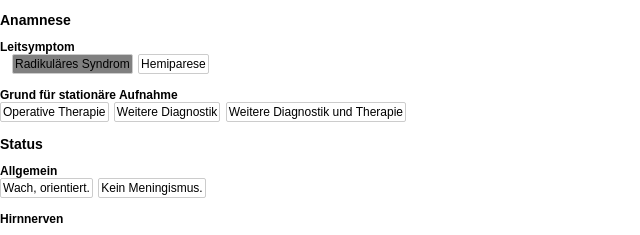
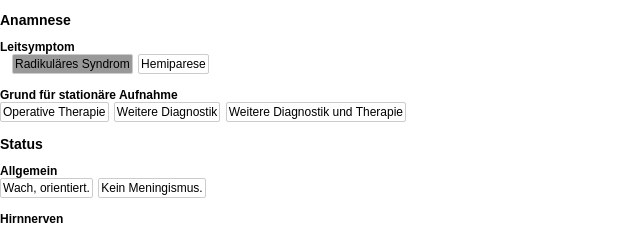
Before and after one commit to k0n5/k0n5.github.io, a plain HTML site: page index.html in a window 1280 px wide. Both pictures are taken after a click on the element "Radikuläres Syndrom". Shown: the top 235 px of the page, 0-640 px from the left. Drawn offline with Linux system fonts and the light colour scheme.

Commit message:
Update index.html

```diff
--- a/index.html
+++ b/index.html
@@ -36,7 +36,7 @@
             margin-left: 12px;
         }
         .selected {
-            background-color: #808080;
+            background-color: #999999;
             color: #000000;
         }
         .category {
```
